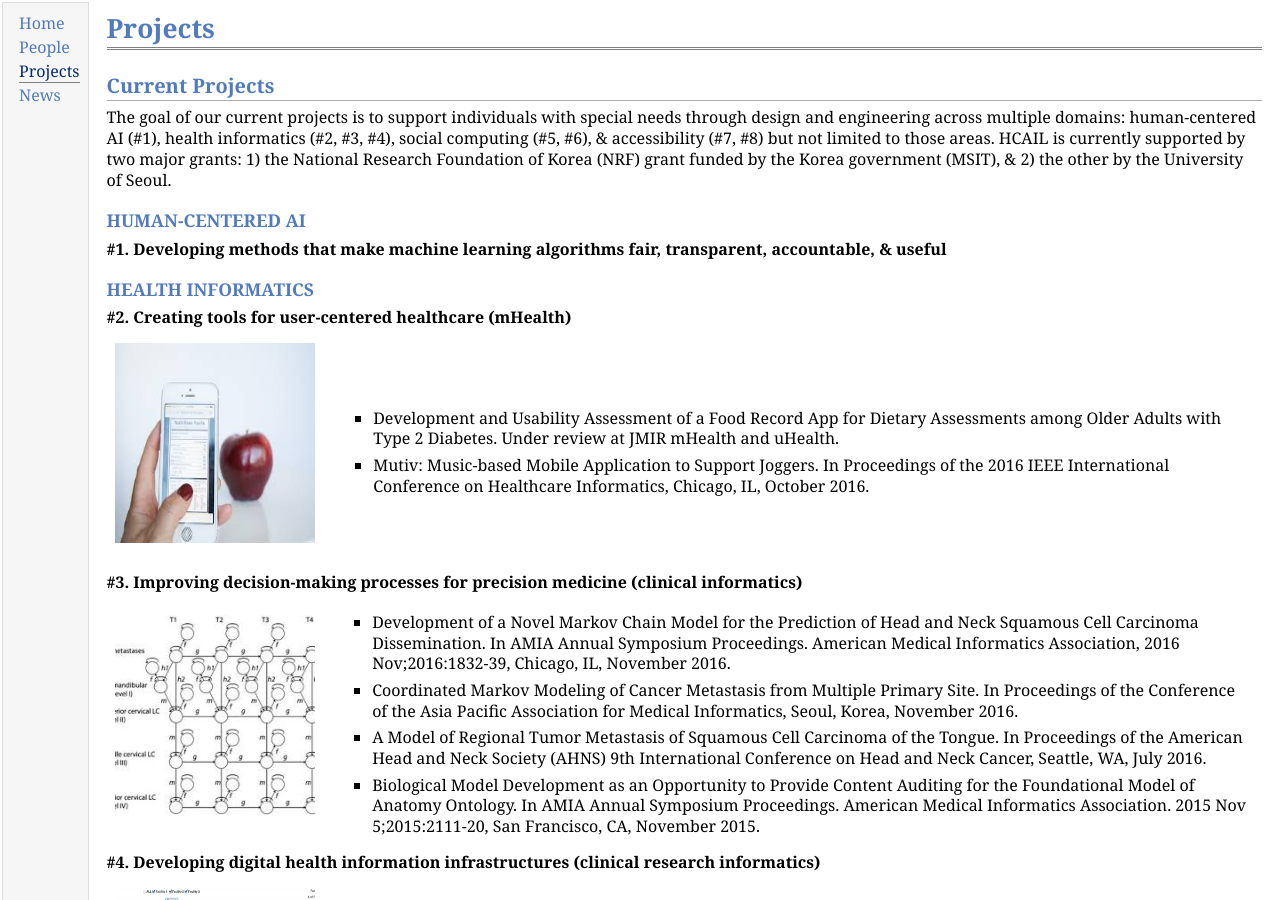
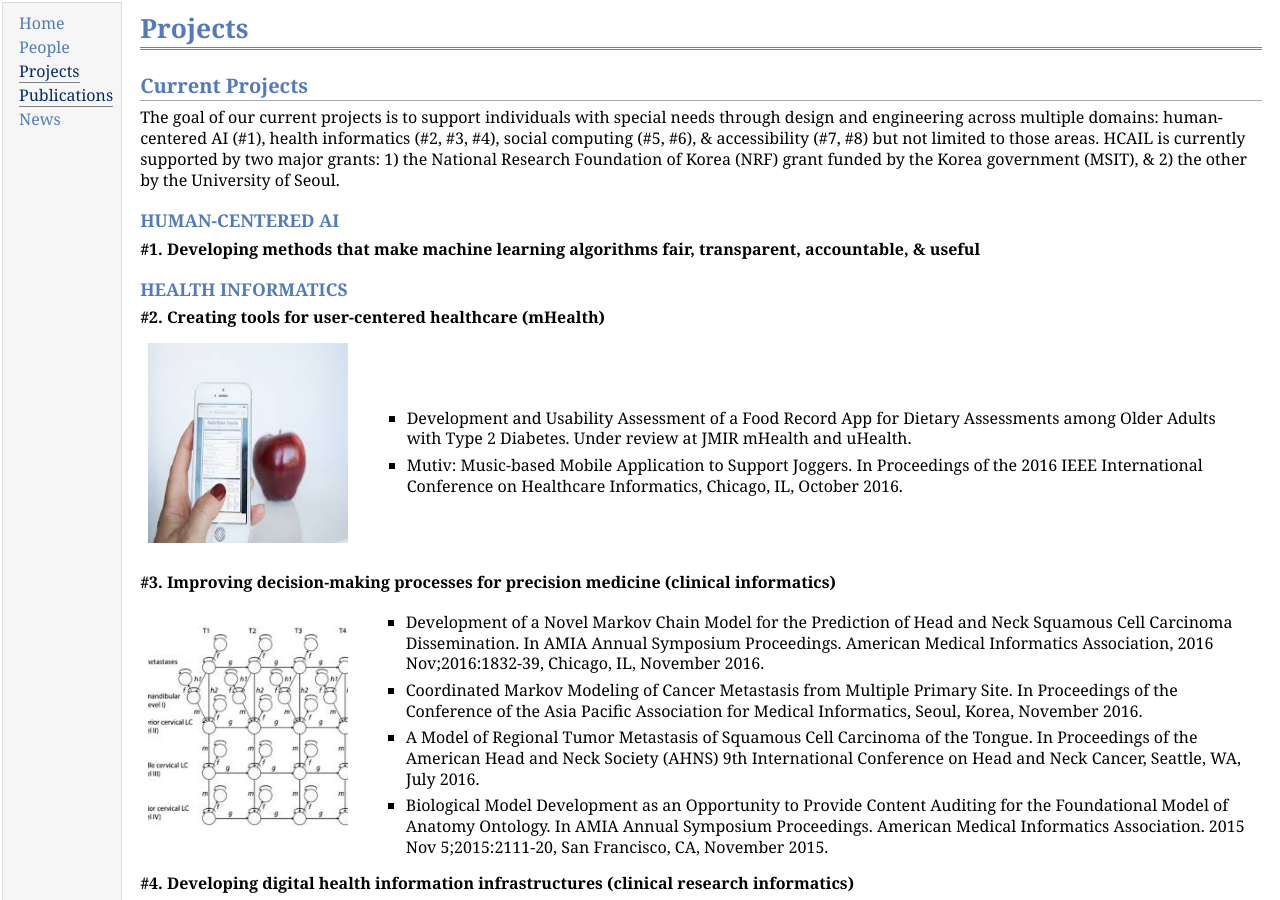
Before and after one commit to hcail/hcail-backup.github.io, a Jekyll site: the page projects/projects.html, which Jekyll copies as it is, in a window 1280 px wide and 900 px high. Built offline with Jekyll 4.4.1, drawn with Linux system fonts in a browser that asks for light colours.

Commit message:
projects menu updated pub

```diff
--- a/projects/projects.html
+++ b/projects/projects.html
@@ -14,6 +14,7 @@
 <div class="menu-item"><a href="../index.html">Home</a></div>
 <div class="menu-item"><a href="../people/people.html">People</a></div>
 <div class="menu-item"><a href="projects.html" class="current">Projects</a></div>
+<div class="menu-item"><a href="../pub/pub.html" class="current">Publications</a></div>
 <div class="menu-item"><a href="../news/news.html">News</a></div>
 </td>
 <td id="layout-content">
```
